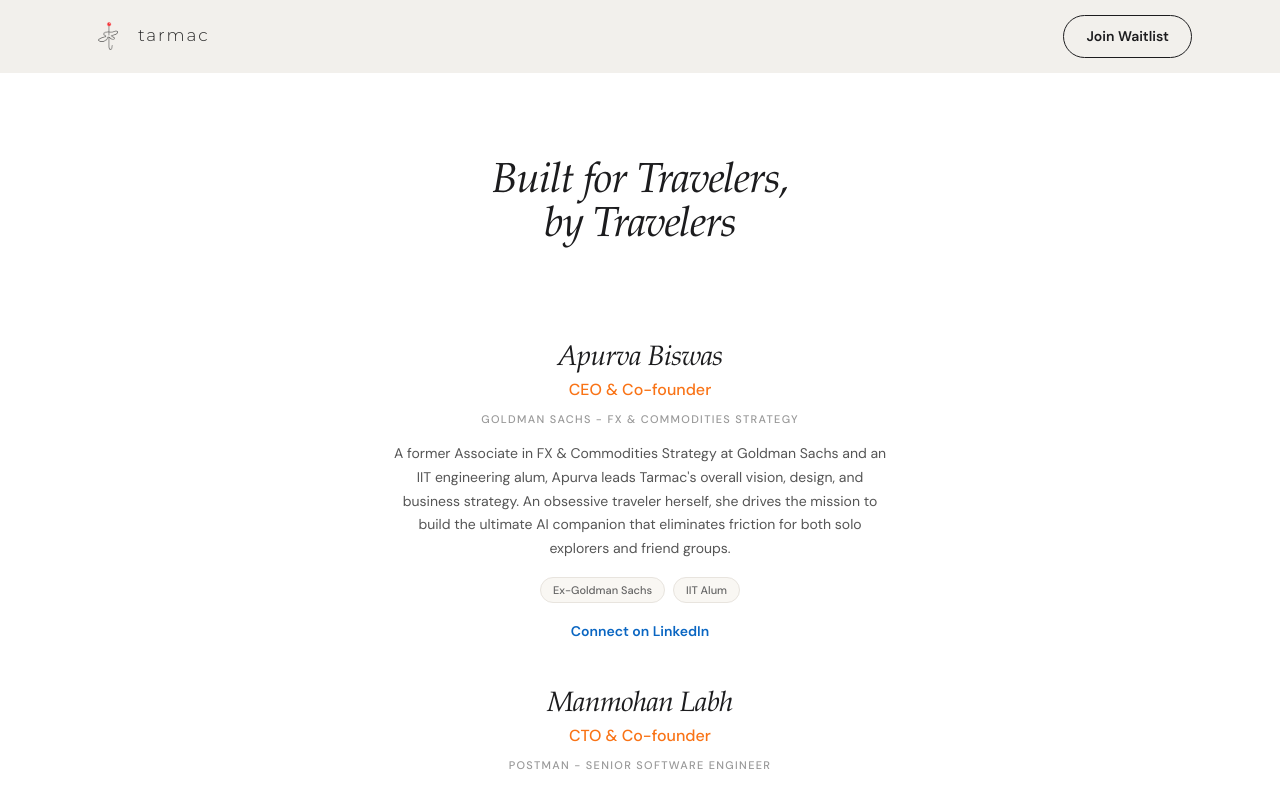
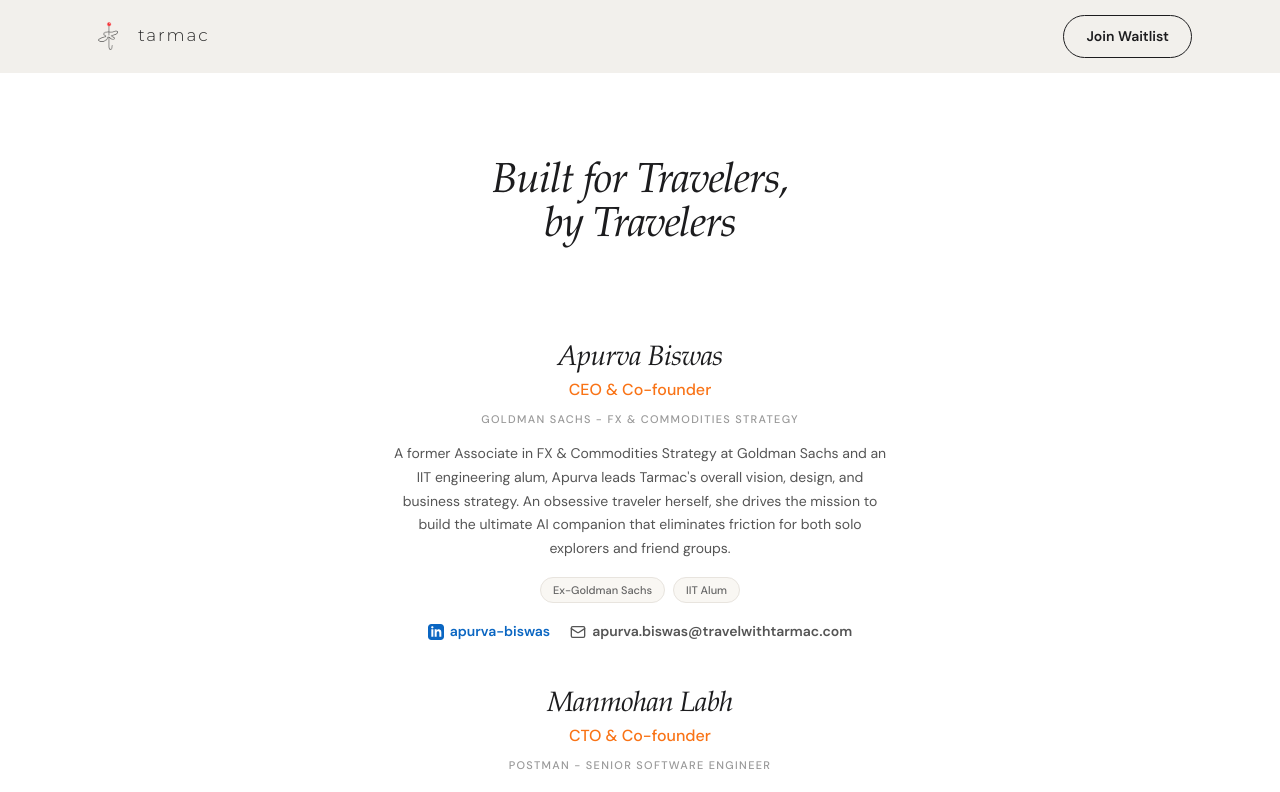
Before and after one commit to labhmanmohan25/project_tarmac_website, a Next.js app: page /team in a window 1280 px wide. Shown: the top 792 px of the page. Built offline with nearby package versions, Linux system fonts and the light colour scheme; a web font is replaced by a local one.

Commit message:
Add email links and LinkedIn usernames with icons to team page

```diff
--- a/pages/team.js
+++ b/pages/team.js
@@ -14,6 +14,8 @@
     pastExperience: "Goldman Sachs - FX & Commodities Strategy",
     tags: ["Ex-Goldman Sachs", "IIT Alum"],
     linkedin: SITE_LINKS.founders.apurva,
+    linkedinUsername: "apurva-biswas",
+    email: "apurva.biswas@travelwithtarmac.com",
   },
   {
     name: "Manmohan Labh",
@@ -24,6 +26,8 @@
     pastExperience: "Postman - Senior Software Engineer",
     tags: ["Ex-Postman", "GYTI Award Winner"],
     linkedin: SITE_LINKS.founders.manmohan,
+    linkedinUsername: "manmohanlabh",
+    email: "manmohan.labh@travelwithtarmac.com",
   },
 ];
 
@@ -194,10 +198,14 @@
                         ))}
                       </div>
                       <div
+                        className="founder-links"
                         style={{
                           marginTop: "18px",
                           display: "flex",
+                          gap: "20px",
                           justifyContent: "center",
+                          flexWrap: "wrap",
+                          alignItems: "center",
                         }}
                       >
                         <a
@@ -206,6 +214,8 @@
                           rel="noreferrer"
                           style={{
                             display: "inline-flex",
+                            alignItems: "center",
+                            gap: "6px",
                             color: "#0a66c2",
                             fontFamily: '"DM Sans", sans-serif',
                             fontSize: "14px",
@@ -213,7 +223,29 @@
                             textDecoration: "none",
                           }}
                         >
-                          Connect on LinkedIn
+                          <svg xmlns="http://www.w3.org/2000/svg" width="16" height="16" viewBox="0 0 24 24" fill="currentColor">
+                            <path d="M19 0h-14c-2.761 0-5 2.239-5 5v14c0 2.761 2.239 5 5 5h14c2.762 0 5-2.239 5-5v-14c0-2.761-2.238-5-5-5zm-11 19h-3v-11h3v11zm-1.5-12.268c-.966 0-1.75-.79-1.75-1.764s.784-1.764 1.75-1.764 1.75.79 1.75 1.764-.783 1.764-1.75 1.764zm13.5 12.268h-3v-5.604c0-3.368-4-3.113-4 0v5.604h-3v-11h3v1.765c1.396-2.586 7-2.777 7 2.476v6.759z"/>
+                          </svg>
+                          {founder.linkedinUsername}
+                        </a>
+                        <a
+                          href={`mailto:${founder.email}`}
+                          style={{
+                            display: "inline-flex",
+                            alignItems: "center",
+                            gap: "6px",
+                            color: "#555",
+                            fontFamily: '"DM Sans", sans-serif',
+                            fontSize: "14px",
+                            fontWeight: "600",
+                            textDecoration: "none",
+                          }}
+                        >
+                          <svg xmlns="http://www.w3.org/2000/svg" width="16" height="16" viewBox="0 0 24 24" fill="none" stroke="currentColor" strokeWidth="2" strokeLinecap="round" strokeLinejoin="round">
+                            <rect x="2" y="4" width="20" height="16" rx="2"/>
+                            <path d="m22 7-8.97 5.7a1.94 1.94 0 0 1-2.06 0L2 7"/>
+                          </svg>
+                          {founder.email}
                         </a>
                       </div>
                     </div>
@@ -245,6 +277,10 @@
           .team-section {
             padding: 108px 16px 56px 16px !important;
           }
+          .founder-links {
+            flex-direction: column;
+            gap: 12px !important;
+          }
         }
       `}</style>
 
```
